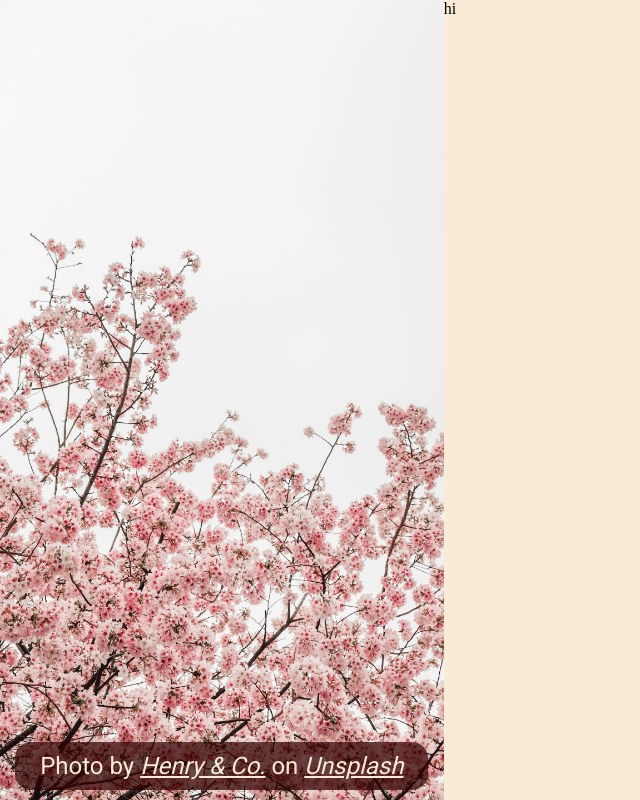
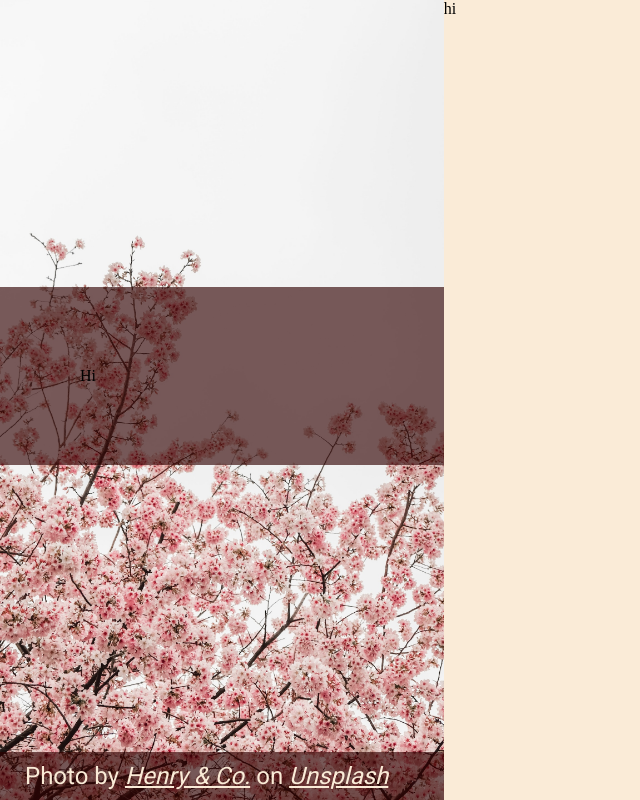
Before and after one commit to hart-venus/sign_up_form, a plain HTML site: page index.html in a window 1280 px wide. Shown: the whole page, without its empty margins (0-640 px from the left). Drawn offline with Linux system fonts and the light colour scheme.

Commit message:
added logo and header base

```diff
--- a/index.html
+++ b/index.html
@@ -9,6 +9,10 @@
 </head>
 <body>
   <div class="background">
+    <div></div>
+    <div id="header">
+      Hi
+    </div>
     <div id="credit">
       Photo by <a href="https://unsplash.com/@hngstrm?utm_source=unsplash&utm_medium=referral&utm_content=creditCopyText">Henry & Co.</a> on <a href="https://unsplash.com/s/photos/vaporwave?utm_source=unsplash&utm_medium=referral&utm_content=creditCopyText">Unsplash</a>
     </div>
--- a/style.css
+++ b/style.css
@@ -1,35 +1,40 @@
 @import url('https://fonts.googleapis.com/css2?family=Roboto&display=swap');
-
+:root {
+  --my-color: antiquewhite;
+  --dark-color: rgba(48, 0, 0, 0.637);
+}
 html, body {
   margin: 0;
   padding: 0;
 }
 a {
-  color: antiquewhite;
+  color: var(--my-color);
   font-style: italic;
 }
 body {
-  background-color: antiquewhite;
+  background-color: var(--my-color);
   display: flex;
 }
 
 .background {
   height: 100vh;
   display: flex;
-  align-items: flex-end;
-  justify-content: center;
+  flex-direction: column;
+  justify-content: space-between;
   flex: 0.35;
   background-image: url("photo.jpg"); background-size: cover; background-repeat:no-repeat;
   opacity: 1;
 }
 
+#header {
+  background-color: var(--dark-color);
+  padding: 10vh;
+}
 
 #credit {
   font-size: 24px;
-  background-color: rgba(48, 0, 0, 0.705);
-  margin: 10px;
+  background-color: var(--dark-color);
   font-family: 'Roboto', sans-serif;
-  border-radius: 16px;
-  color: antiquewhite;
+  color: var(--my-color);
   padding: 10px 25px;
 }
```
Also changed, not shown: files/logo.svg (added).
